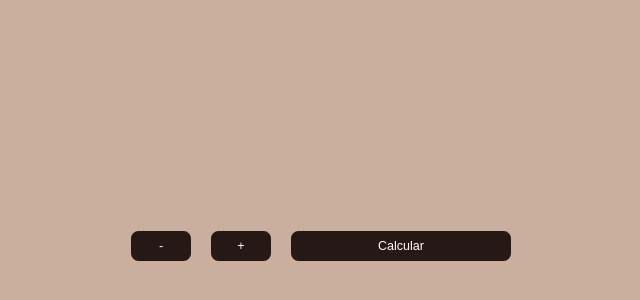
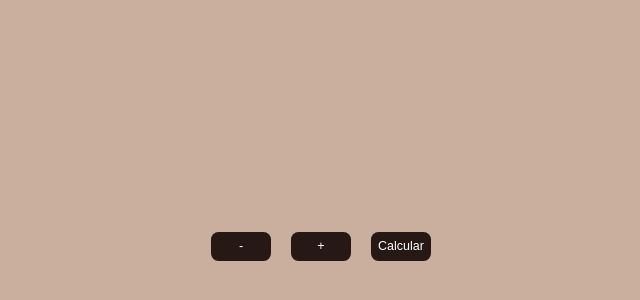
Before and after one commit to jcouth/lele-calculadora-pf, a React (Create React App) app: page / in a window 1280 px wide. Shown: the part 164-464 px from the top of the page, without its empty margins (319-959 px from the left). Built offline with nearby package versions, Linux system fonts and the light colour scheme.

Commit message:
feat: fix wrapper of inputs and controls

```diff
--- a/src/App.tsx
+++ b/src/App.tsx
@@ -73,7 +73,7 @@ const App = () => {
   return (
     <S.Container>
       <S.Form onSubmit={handleSubmit}>
-        <S.InputsWrapper>
+        <S.Wrapper>
           {exs.map(({ id, label }) => (
             <Input
               key={id}
@@ -82,12 +82,12 @@ const App = () => {
               onChange={(value) => handleChange(value, id)}
             />
           ))}
-        </S.InputsWrapper>
-        <S.ControlsWrapper>
+        </S.Wrapper>
+        <S.Wrapper>
           <ControlButton onClick={handleRemove}>-</ControlButton>
           <ControlButton onClick={handleAdd}>+</ControlButton>
           <SubmitButton>Calcular</SubmitButton>
-        </S.ControlsWrapper>
+        </S.Wrapper>
       </S.Form>
     </S.Container>
   );
--- a/src/styles.ts
+++ b/src/styles.ts
@@ -24,16 +24,9 @@ export const Form = styled.form.attrs({
   row-gap: 2rem;
 `;
 
-export const InputsWrapper = styled.div`
+export const Wrapper = styled.div`
   display: grid;
-  grid-template-columns: repeat(5, 6rem);
+  grid-template-columns: repeat(3, 6rem);
   row-gap: 2rem;
   column-gap: 2rem;
 `;
-
-export const ControlsWrapper = styled.div`
-  display: grid;
-  grid-template-columns: repeat(2, 6rem) auto;
-  grid-template-rows: 3rem;
-  column-gap: 2rem;
-`;
```
